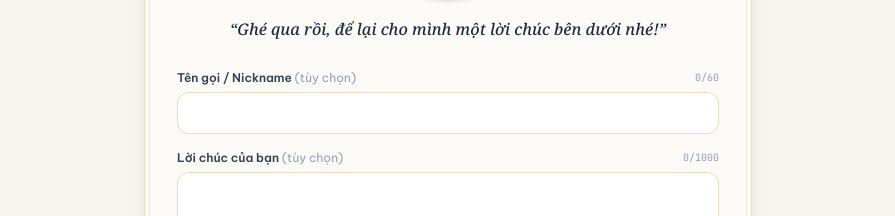
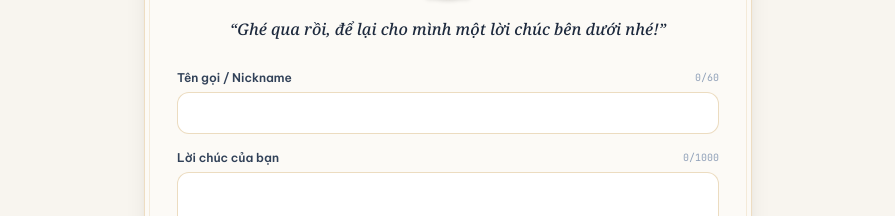
Before and after one commit to cminh0929/GraduationDay, a React (Vite) app: page / in a window 1280 px wide. Shown: the part 1159-1375 px from the top of the page, without its empty margins (192-1087 px from the left). Built offline with nearby package versions, Linux system fonts and the light colour scheme.

Commit message:
fix: remove '(tùy chọn)' from wish form labels

```diff
--- a/src/components/WishSection.tsx
+++ b/src/components/WishSection.tsx
@@ -219,7 +219,7 @@ export const WishSection: React.FC<WishSectionProps> = ({
               <div>
                 <div className="flex items-center justify-between mb-1.5">
                   <label htmlFor="wish-nickname" className="block text-xs font-semibold text-slate-700">
-                    Tên gọi / Nickname <span className="text-slate-400 font-normal">(tùy chọn)</span>
+                    Tên gọi / Nickname
                   </label>
                   <span className="text-[10px] font-mono text-slate-400 tabular-nums">
                     {nickname.length}/{MAX_NICKNAME_LENGTH}
@@ -247,7 +247,7 @@ export const WishSection: React.FC<WishSectionProps> = ({
             <div>
               <div className="flex items-center justify-between mb-1.5">
                 <label htmlFor="wish-message" className="block text-xs font-semibold text-slate-700">
-                  Lời chúc của bạn <span className="text-slate-400 font-normal">(tùy chọn)</span>
+                  Lời chúc của bạn
                 </label>
                 <span className="text-[10px] font-mono text-slate-400 tabular-nums">
                   {message.length}/{MAX_WISH_LENGTH}
```
